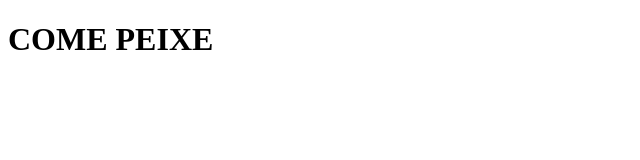
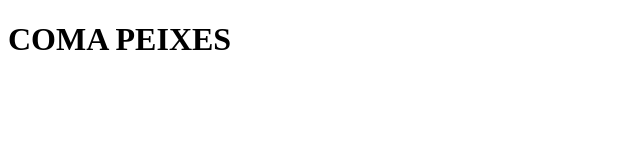
Before and after one commit to NeloICE31/projeto-curso-git, a plain HTML site: page index.html in a window 1280 px wide. Shown: the full height of the page, 0-640 px from the left. Drawn offline with Linux system fonts and the light colour scheme.

Commit message:
dia 22/07: ainda fazendo anotaçoes

```diff
--- a/index.html
+++ b/index.html
@@ -10,7 +10,7 @@
 </head>
 
 <body>
-    <h1>COME PEIXE </h1>
+    <h1>COMA PEIXES </h1>
 </body>
 
 </html>
```
Also changed, not shown: js/main.js (+75 -0 lines).
